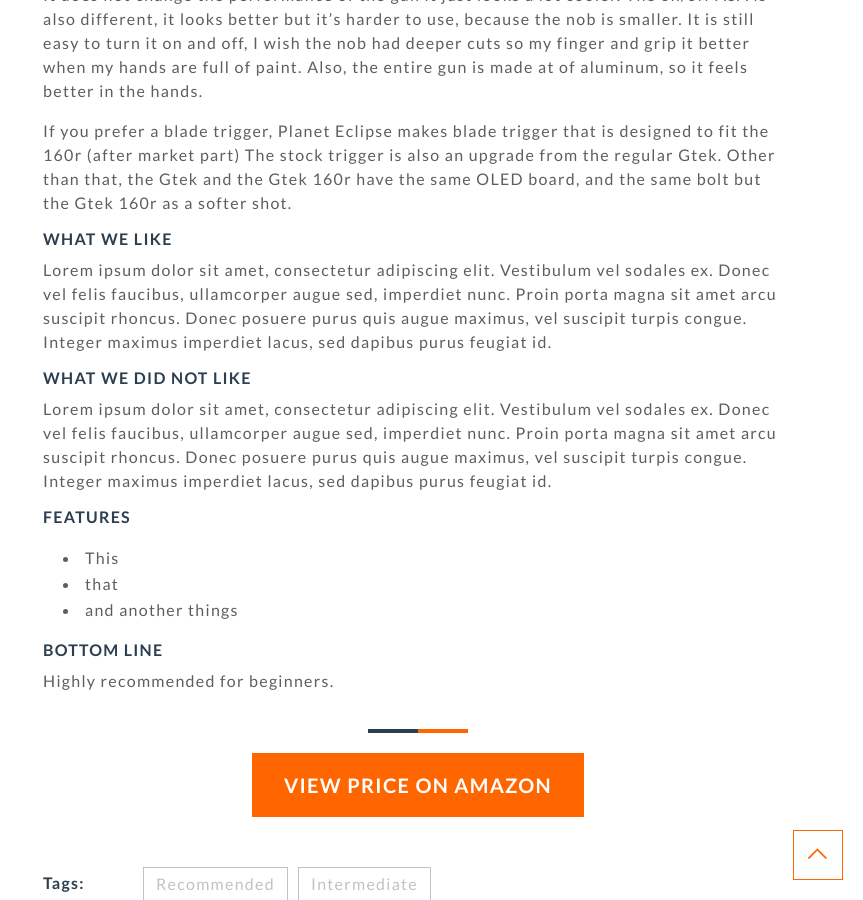
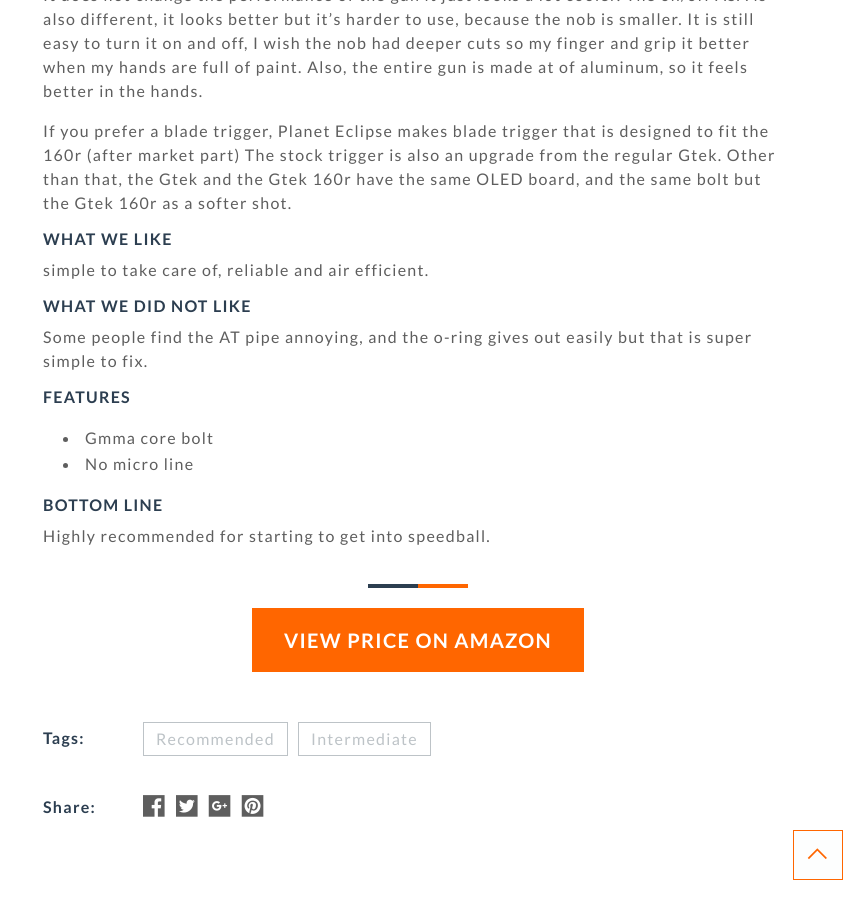
Before and after one commit to lampapps/paintballreview, a Jekyll site: the page built from _posts/2018-12-01-planent-eclipse-gtek-160r.md, in a window 1280 px wide and 900 px high, scrolled down 1330 px. Shown: the whole window, without its empty margins (417-1280 px from the left). Built offline with Jekyll 4.4.1, drawn with Linux system fonts in a browser that asks for light colours; nearby versions of some CDN libraries.

Commit message:
Update 2018-12-01-planent-eclipse-gtek-160r.md

```diff
--- a/_posts/2018-12-01-planent-eclipse-gtek-160r.md
+++ b/_posts/2018-12-01-planent-eclipse-gtek-160r.md
@@ -17,21 +17,20 @@ If you prefer a blade trigger, Planet Eclipse makes blade trigger that is design
 
 ##### What we like
 
-Lorem ipsum dolor sit amet, consectetur adipiscing elit. Vestibulum vel sodales ex. Donec vel felis faucibus, ullamcorper augue sed, imperdiet nunc. Proin porta magna sit amet arcu suscipit rhoncus. Donec posuere purus quis augue maximus, vel suscipit turpis congue. Integer maximus imperdiet lacus, sed dapibus purus feugiat id.
+ simple to take care of, reliable and air efficient.
 
 ##### What we did not like
 
-Lorem ipsum dolor sit amet, consectetur adipiscing elit. Vestibulum vel sodales ex. Donec vel felis faucibus, ullamcorper augue sed, imperdiet nunc. Proin porta magna sit amet arcu suscipit rhoncus. Donec posuere purus quis augue maximus, vel suscipit turpis congue. Integer maximus imperdiet lacus, sed dapibus purus feugiat id.
+Some people find the AT pipe annoying, and the o-ring gives out easily but that is super simple to fix.
 
 ##### Features
 
-* This
-* that
-* and another things
+* Gmma core bolt
+* No micro line
 
 ##### Bottom line
 
-Highly recommended for beginners.
+Highly recommended for starting to get into speedball.
 
 
 {% include button.html url="#" %}
```
